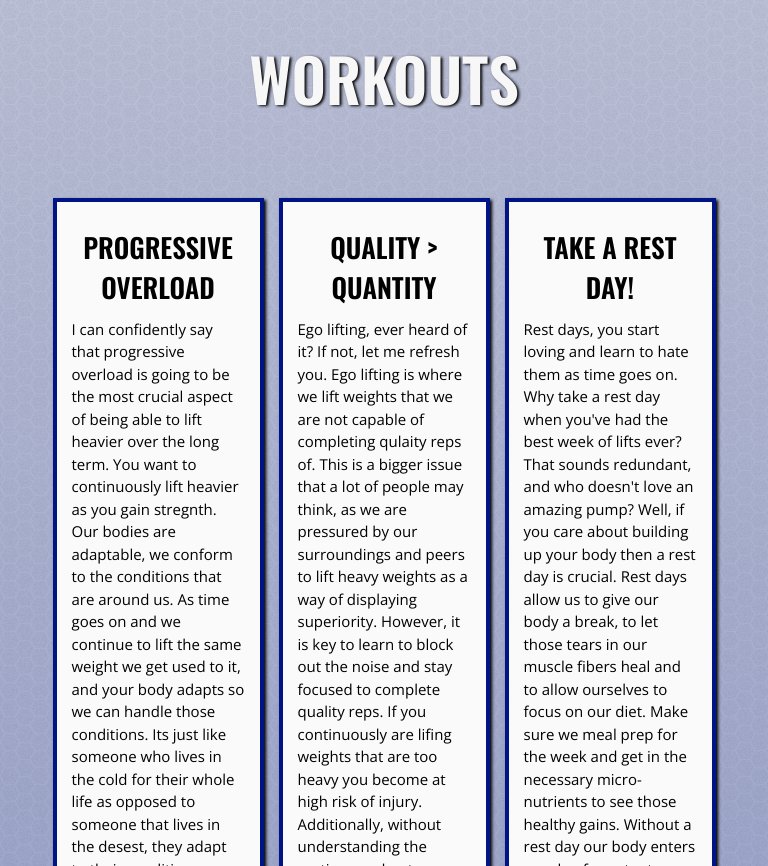
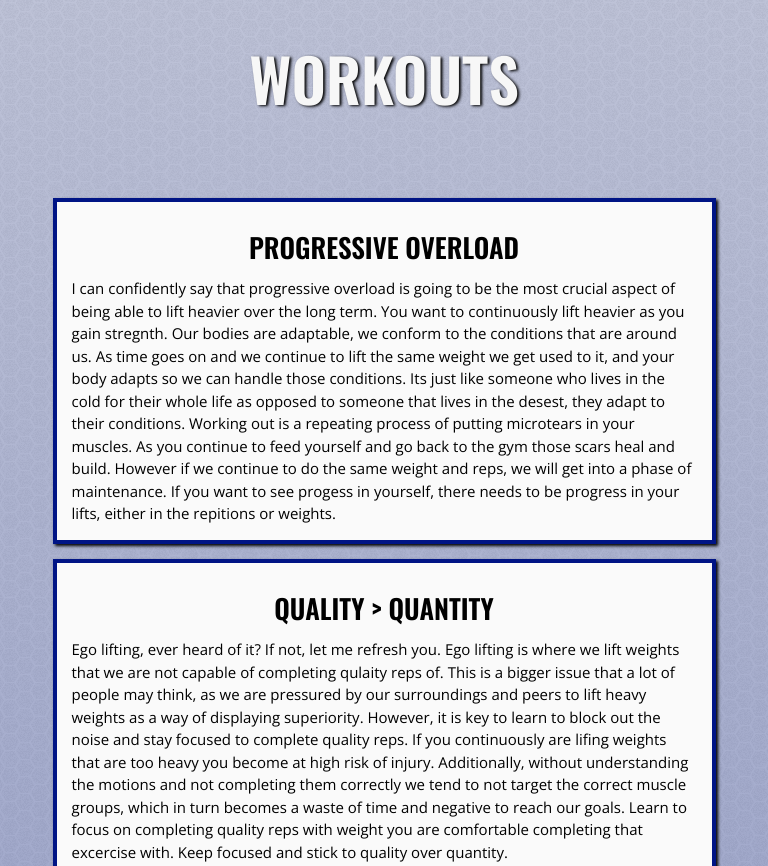
Before and after one commit to salamhis2019/benchmax-calculator, a plain HTML site: page tips.html in a window 768 px wide. Shown: the part 1400-2266 px from the top of the page. Drawn offline with nearby package versions, Linux system fonts and the light colour scheme.

Commit message:
media queries added for work section

```diff
--- a/tips.css
+++ b/tips.css
@@ -246,6 +246,18 @@ h5 {
     #diet {
         width: 100%;
     }
+
+    #btn {
+        width: 100%;
+    }
+}
+
+@media only screen and (max-width: 870px) {
+    #workouts {
+        grid-template-columns: 1fr;
+        grid-template-rows: 1fr;
+        row-gap: 1em;
+    }
 }
 
 /* MEDIA SCREEN EDITS FOR MOBILE */
```
